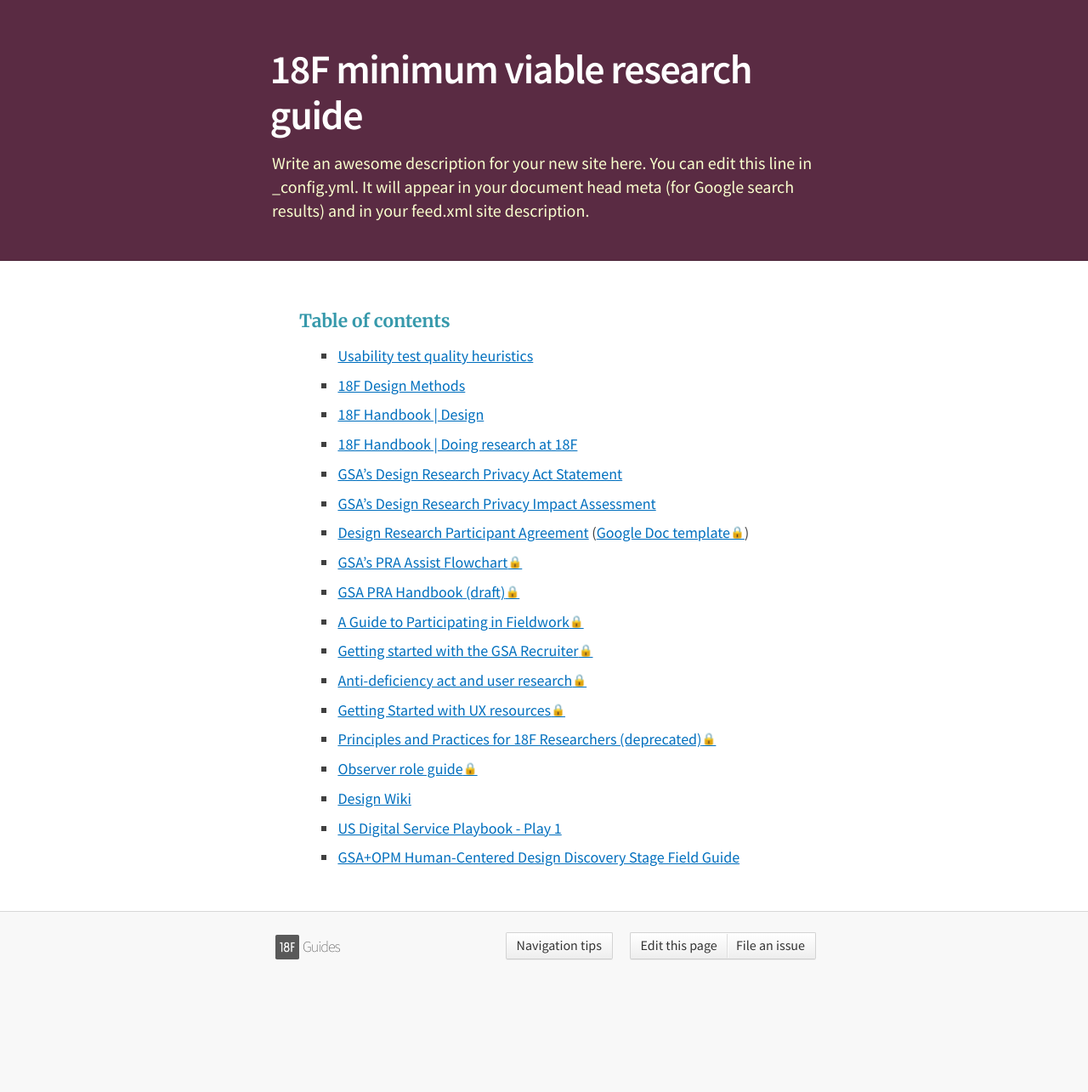
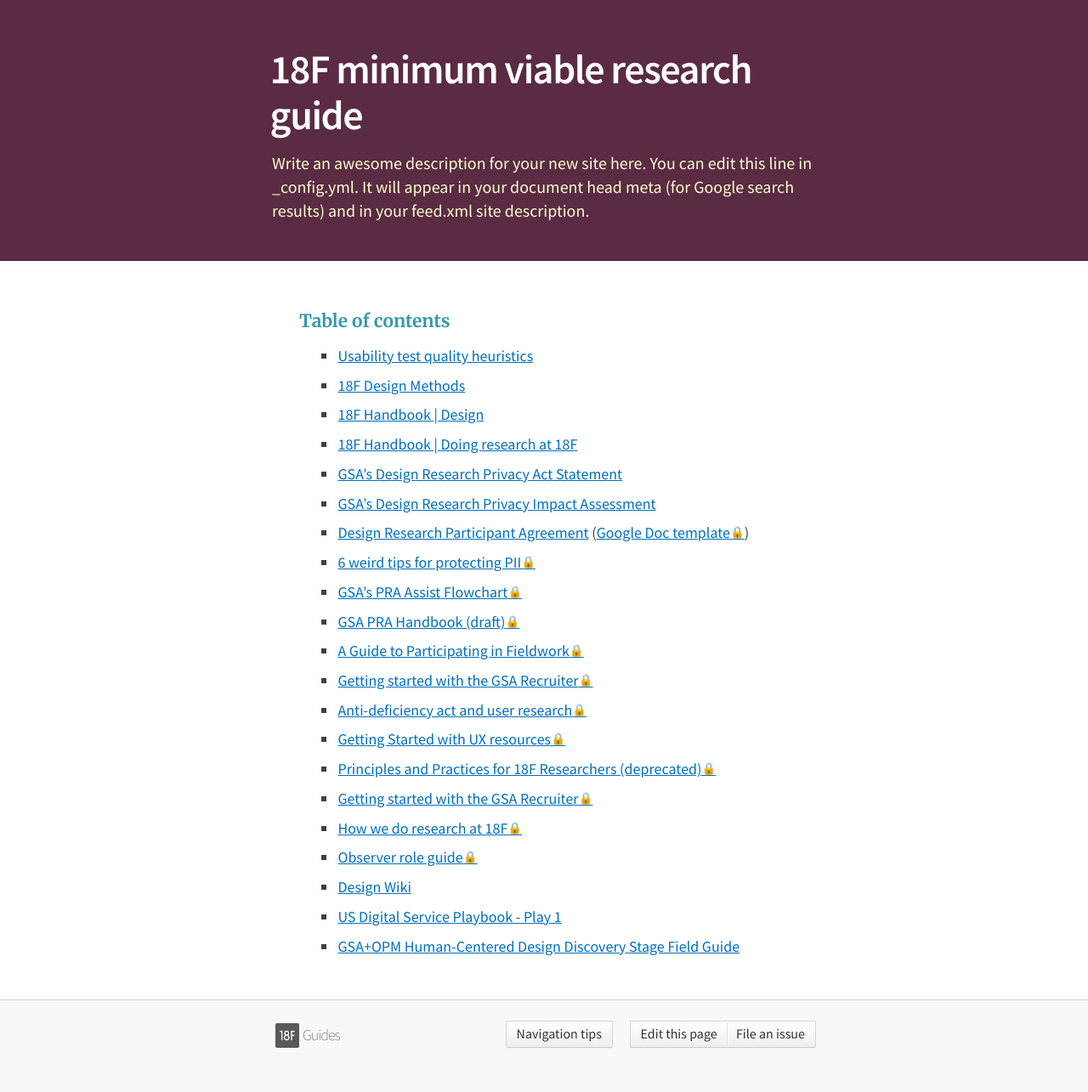
Before and after one commit to 18F/g-research, a Jekyll site: the page built from _pages/index.html, in a window 1280 px wide. Shown: the whole page at 85% size. Built offline with Jekyll 4.4.1, drawn with Linux system fonts in a browser that asks for light colours; before the commit the page ends 1181 px from its top, so only the background shows below that.

Commit message:
Adds '6 weird tips for protecting PII' presentation.

```diff
--- a/_pages/index.html
+++ b/_pages/index.html
@@ -31,6 +31,7 @@ layout: none
             <li><a href="https://www.gsa.gov/reference/gsa-privacy-program/privacy-act-statement-for-design-research">GSA&rsquo;s Design Research Privacy Act Statement</a></li>
             <li><a href="https://www.gsa.gov/cdnstatic/design_research_pia_%28signed%29.pdf">GSA&rsquo;s Design Research Privacy Impact Assessment</a></li>
             <li><a href="https://methods.18f.gov/participant-agreement/">Design Research Participant Agreement</a> (<a href="https://docs.google.com/document/d/16qg58Hn92UlXLsi-2taizi7qe5mvQ3LMSkcvyHk8Bdo/edit#heading=h.t28fiit0szpi">Google Doc template</a>)</li>
+            <li><a href="https://docs.google.com/presentation/d/1MM6tNlFc-Iwgw_cCUw_0KS8oQMS-FEN7sYftPQLmLAg/edit">6 weird tips for protecting PII</a></li>
             <li><a href="https://docs.google.com/drawings/d/107KndQ8St_vaFgb8KvzFNvIdNRQXbbc3XmIkKJm42jg/edit">GSA&rsquo;s PRA Assist Flowchart</a></li>
             <li><a href="https://docs.google.com/document/d/1Z5l0VzHlGsXSfsBN2cpVP3rOaNURa5KPBIOuL-psT60/edit#">GSA PRA Handbook (draft)</a></li>
             <li><a href="https://docs.google.com/document/d/1sKIXC37driNlnSfgde6q7BwEhkEA7RA8sr4S5aC3Uo4/edit#">A Guide to Participating in Fieldwork</a></li>
@@ -38,6 +39,8 @@ layout: none
             <li><a href="https://docs.google.com/document/d/1s3BjLrI_FUy0hAr9dgD_PTqk0WuieqqVyi7Er4BEtNQ/edit">Anti-deficiency act and user research</a></li>
             <li><a href="https://docs.google.com/spreadsheets/d/125wXXhVKTf7L_xoEyx2_SwoPop-wTsea0ump1P8NMZM/edit#gid=0">Getting Started with UX resources</a></li>
             <li><a href="https://docs.google.com/document/d/1Xp4LxbW6cx61rXrsnnfIPCz6cglovHzZeEjCcnpIeaM/edit#">Principles and Practices for 18F Researchers (deprecated)</a></li>
+            <li><a href="https://docs.google.com/document/d/1wJc-neR2nnwSSU9HOWi4bD65Uk_0UeVMcD_w2AlcISg/edit#">Getting started with the GSA Recruiter</a></li>
+            <li><a href="https://docs.google.com/document/d/1aeciwc8JWquvDHGCYd38MiaXqNo4Mv1sF0AQq-FJ6Tw/edit">How we do research at 18F</a></li>
             <li><a href="https://docs.google.com/document/d/1Y32VlziDeHXdIbor9JZE0ctNkD3meGjWWljlURXHDqM/edit#">Observer role guide</a></li>
             <li><a href="https://github.com/18F/Design-Wiki">Design Wiki</a></li>
             <li><a href="https://playbook.cio.gov/#play1">US Digital Service Playbook - Play 1</a></li>
```
